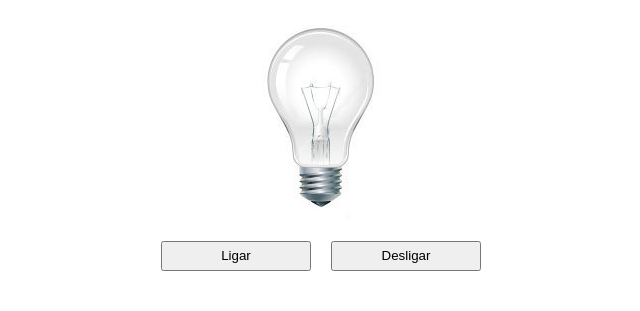
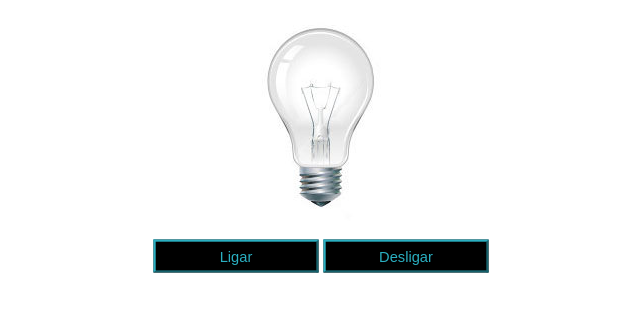
Before and after one commit to Rodrigumelo/projeto-lampada, a plain HTML site: page index.html in a window 1280 px wide. Shown: the part 87-398 px from the top of the page, without its empty margins (319-959 px from the left). Drawn offline with Linux system fonts and the light colour scheme.

Commit message:
commit final

```diff
--- a/assets/css/style.css
+++ b/assets/css/style.css
@@ -6,13 +6,20 @@
 }
 
 .btns {
+
     margin: 10px;
     display: flex;
     justify-content: center;
     align-items: center;
 }
 button{
+
+    transition: color 1.5s ease-in-out, transform 1.5s ease-in-out, backgroud-color 1.5s ease-in-out;
     width: 150px;
     height: 30px;
     margin: 10px;
+    border-color: #2aafc1;
+    color: #2aafc1;
+    transform: scale(1.1);
+    background-color: black;
 }
```
